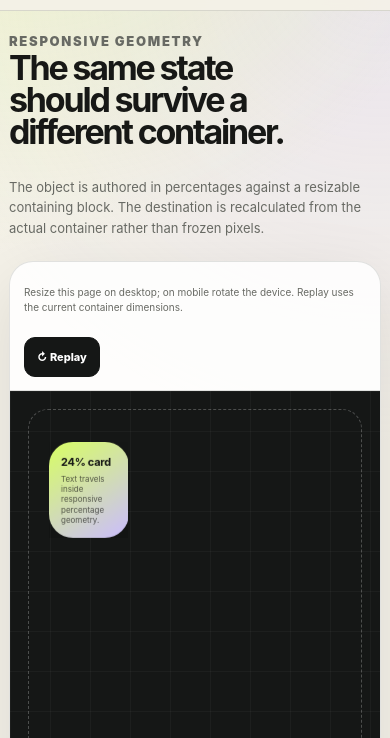
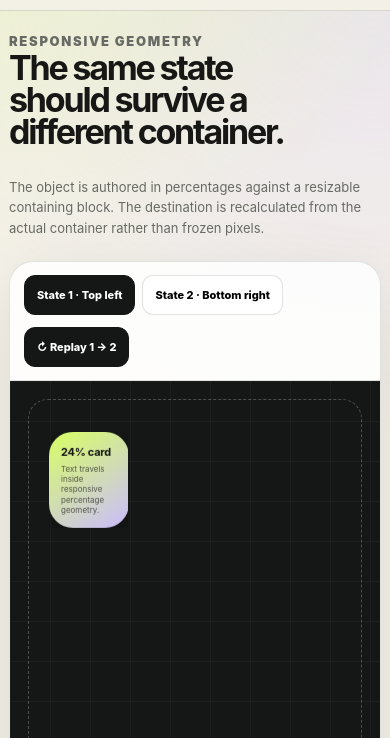
Before and after one commit to digiguru/spacial-stage, a website built with Vite: page demos/responsive-placement.html in a window 390 px wide. Shown: the part 106-844 px from the top of the page. Built offline with nearby package versions, Linux system fonts and the light colour scheme.

Commit message:
demo: add direct state navigation to responsive-placement

```diff
--- a/demos/responsive-placement.html
+++ b/demos/responsive-placement.html
@@ -15,7 +15,7 @@
 <main class="demo-shell">
 <section class="demo-hero"><div><p class="eyebrow">Responsive geometry</p><h1>The same state should survive a different container.</h1></div><p>The object is authored in percentages against a resizable containing block. The destination is recalculated from the actual container rather than frozen pixels.</p></section>
 <section class="demo-panel">
-<div class="demo-toolbar"><p class="lab-note">Resize this page on desktop; on mobile rotate the device. Replay uses the current container dimensions.</p><button class="demo-button demo-button-primary" data-replay>↻ Replay</button></div>
+<div class="demo-toolbar"><div class="lab-controls"><button class="demo-button is-active" data-state-target="a">State 1 · Top left</button><button class="demo-button" data-state-target="b">State 2 · Bottom right</button></div><button class="demo-button demo-button-primary" data-replay>↻ Replay 1 → 2</button></div>
 <div class="lab-stage" data-lab-stage><div class="responsive-frame"><div id="labObject" class="lab-object"><div class="demo-object-copy"><strong>24% card</strong><p>Text travels inside responsive percentage geometry.</p></div></div></div></div>
 
 </section>
```
